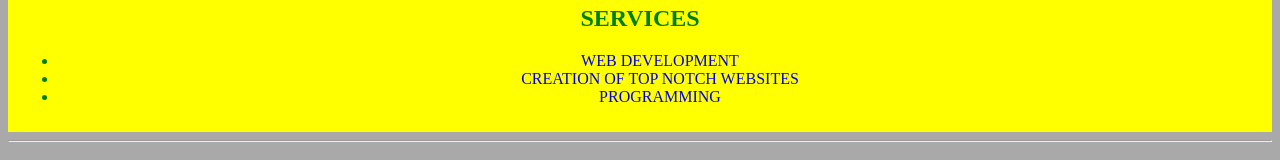
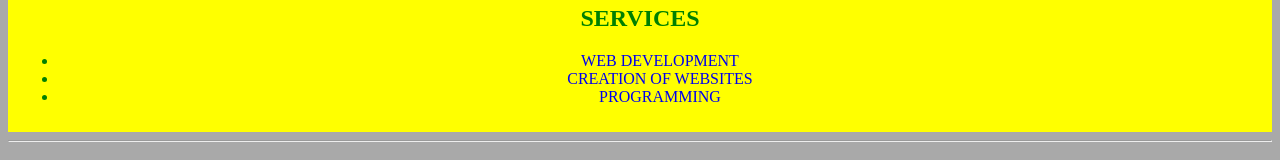
Before and after one commit to Tobiade466/my-portfolio, a plain HTML site: page index.html in a window 1280 px wide. Shown: the part 456-616 px from the top of the page. Drawn offline with Linux system fonts and the light colour scheme.

Commit message:
Update index.html

```diff
--- a/index.html
+++ b/index.html
@@ -31,7 +31,7 @@
     <h2> SERVICES</h2>
     <ul>
         <li> <a href="#"> WEB DEVELOPMENT</a></li>
-        <li> <a href="#"> CREATION OF TOP NOTCH WEBSITES </a> </li>
+        <li> <a href="#"> CREATION OF WEBSITES </a> </li>
         <li><a href="#"> PROGRAMMING </a> </li>
     </ul>
     </section>
```
